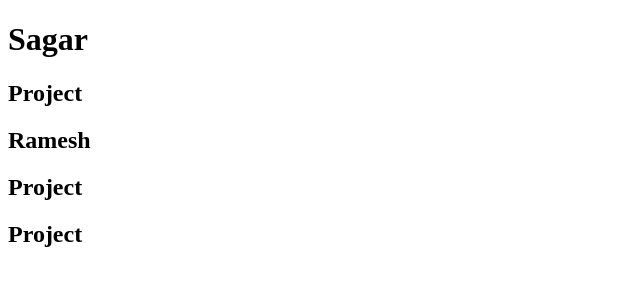
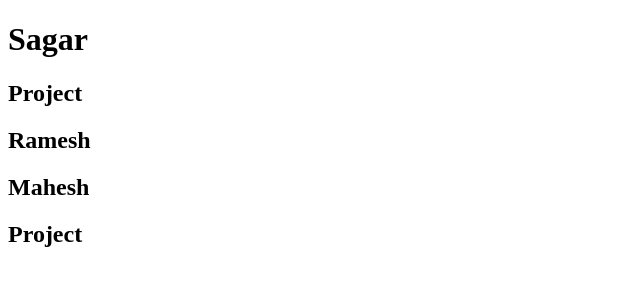
Before and after one commit to Sagar7120/Sagar1, a plain HTML site: page index.html in a window 1280 px wide. Shown: the full height of the page, 0-640 px from the left. Drawn offline with Linux system fonts and the light colour scheme.

Commit message:
testing_firstcommit

```diff
--- a/index.html
+++ b/index.html
@@ -10,7 +10,7 @@
     <h1>Sagar</h1>
     <h2>Project</h2>
     <h2>Ramesh</h2>
-    <h2>Project</h2>
+    <h2>Mahesh</h2>
     <h2>Project</h2>
 </body>
 </html>
```
